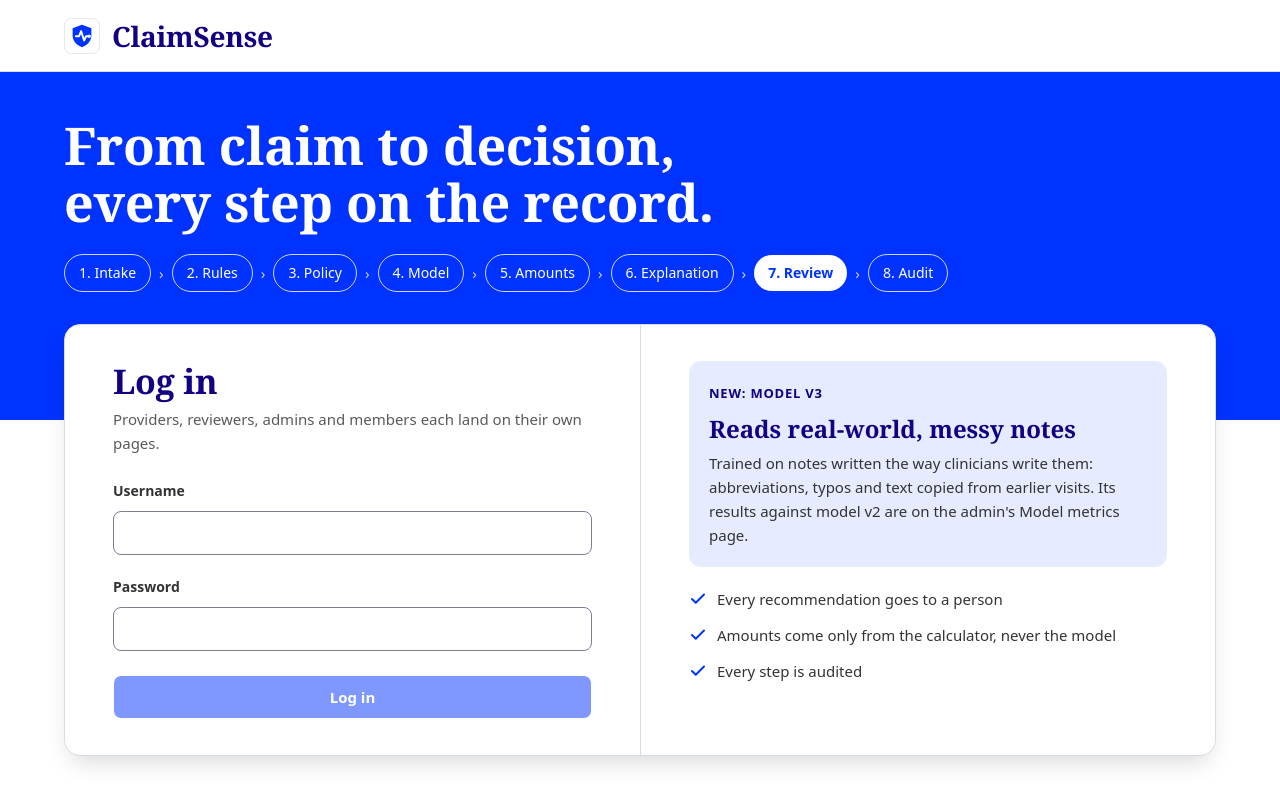
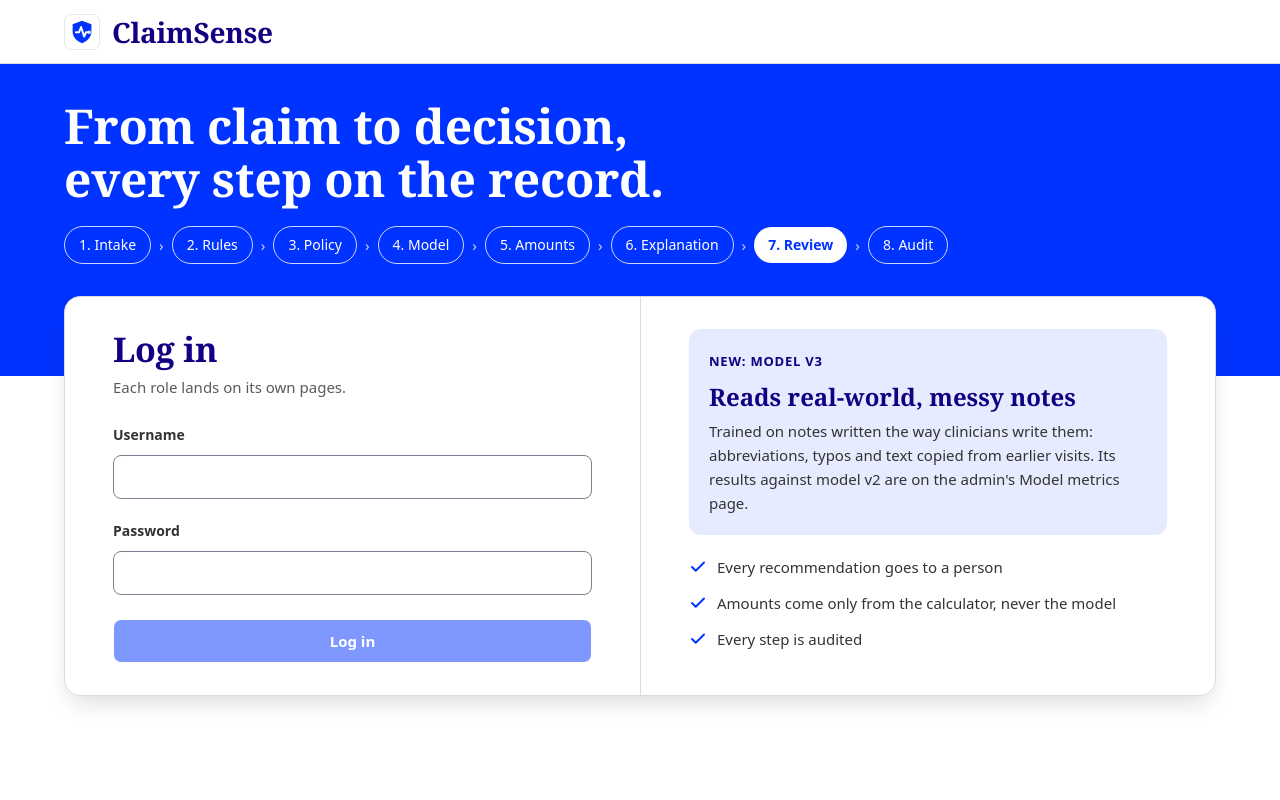
Before and after one commit to Rithwik010/ClaimSense-app, a React (Vite) app in the folder frontend-web/: page /login in a window 1280 px wide. Built offline with nearby package versions, Linux system fonts and the light colour scheme; no server answers.

Commit message:
Login page: the whole form on screen at 1280x720 (a slimmer band and a one-line note)

```diff
--- a/frontend-web/src/pages/Login.tsx
+++ b/frontend-web/src/pages/Login.tsx
@@ -45,17 +45,17 @@ export function Login() {
 
   return (
     <main className="min-h-svh bg-white">
-      <header className="flex h-16 items-center gap-3 border-b border-rules px-4 md:h-[72px] md:px-16">
+      <header className="flex h-16 items-center gap-3 border-b border-rules px-4 md:px-16">
         <LogoMark size={36} />
         <Wordmark className="text-[26px] text-ink-strong md:text-[28px]" />
       </header>
       {/* The claim's journey, on the blue band (D-UI-9): the pipeline's steps, the review step marked. */}
-      <section aria-labelledby="login-story" className="bg-sidebar px-4 pt-7 pb-28 text-white md:px-16 md:pt-11 md:pb-32">
-        <h2 id="login-story" className="max-w-[900px] text-[31px] leading-[1.15] font-bold text-white md:text-[52px] md:leading-[1.1]">
+      <section aria-labelledby="login-story" className="bg-sidebar px-4 pt-7 pb-28 text-white md:px-16 md:pt-9">
+        <h2 id="login-story" className="max-w-[900px] text-[31px] leading-[1.15] font-bold text-white md:text-[48px] md:leading-[1.1]">
           From claim to decision, every step on the record.
         </h2>
         <p className="mt-3 text-[15px] text-[#e6ebff] md:hidden">Rules, evidence from the notes, and a person decides.</p>
-        <ol aria-label="The pipeline" className="mt-6 hidden flex-wrap items-center gap-2 md:flex">
+        <ol aria-label="The pipeline" className="mt-5 hidden flex-wrap items-center gap-2 md:flex">
           {STAGES.map((stage, i) => (
             <li key={stage} className="flex items-center gap-2">
               <span
@@ -75,10 +75,10 @@ export function Login() {
         </ol>
       </section>
 
-      <div className="relative z-10 mx-4 -mt-20 mb-10 md:mx-16 md:-mt-24">
+      <div className="relative z-10 mx-4 -mt-20 mb-10 md:mx-16">
         <BlurFade className="mx-auto grid max-w-[1152px] overflow-hidden rounded-xl border border-rules bg-white shadow-lg lg:grid-cols-2">
           <form
-            className="p-6 sm:p-9 lg:px-12"
+            className="p-6 sm:p-9 lg:px-12 lg:py-8"
             onSubmit={(event) => {
               event.preventDefault();
               setPending(true);
@@ -91,7 +91,7 @@ export function Login() {
           >
             <h1 className="mb-1.5 text-[32px] leading-10 font-bold md:text-[34px]">Log in</h1>
             <p className="mb-6 text-[15px] text-ink-muted">
-              Providers, reviewers, admins and members each land on their own pages.
+              Each role lands on its own pages.
             </p>
             <label className="mb-5 grid gap-2 text-[14px] font-semibold" htmlFor="username">
               Username
@@ -136,7 +136,7 @@ export function Login() {
           </form>
           <aside
             aria-label="About ClaimSense"
-            className="hidden flex-col gap-5 border-t border-rules p-6 sm:flex sm:p-9 lg:border-t-0 lg:border-l lg:px-12"
+            className="hidden flex-col gap-5 border-t border-rules p-6 sm:flex sm:p-9 lg:border-t-0 lg:border-l lg:px-12 lg:py-8"
           >
             <div className="rounded-lg bg-brand-tint p-5">
               <p className="text-[13px] font-bold tracking-[0.06em] text-ink-strong uppercase">New: model v3</p>
```
Also changed, not shown: 1 other file (tests, documents, lock files or other folders).
